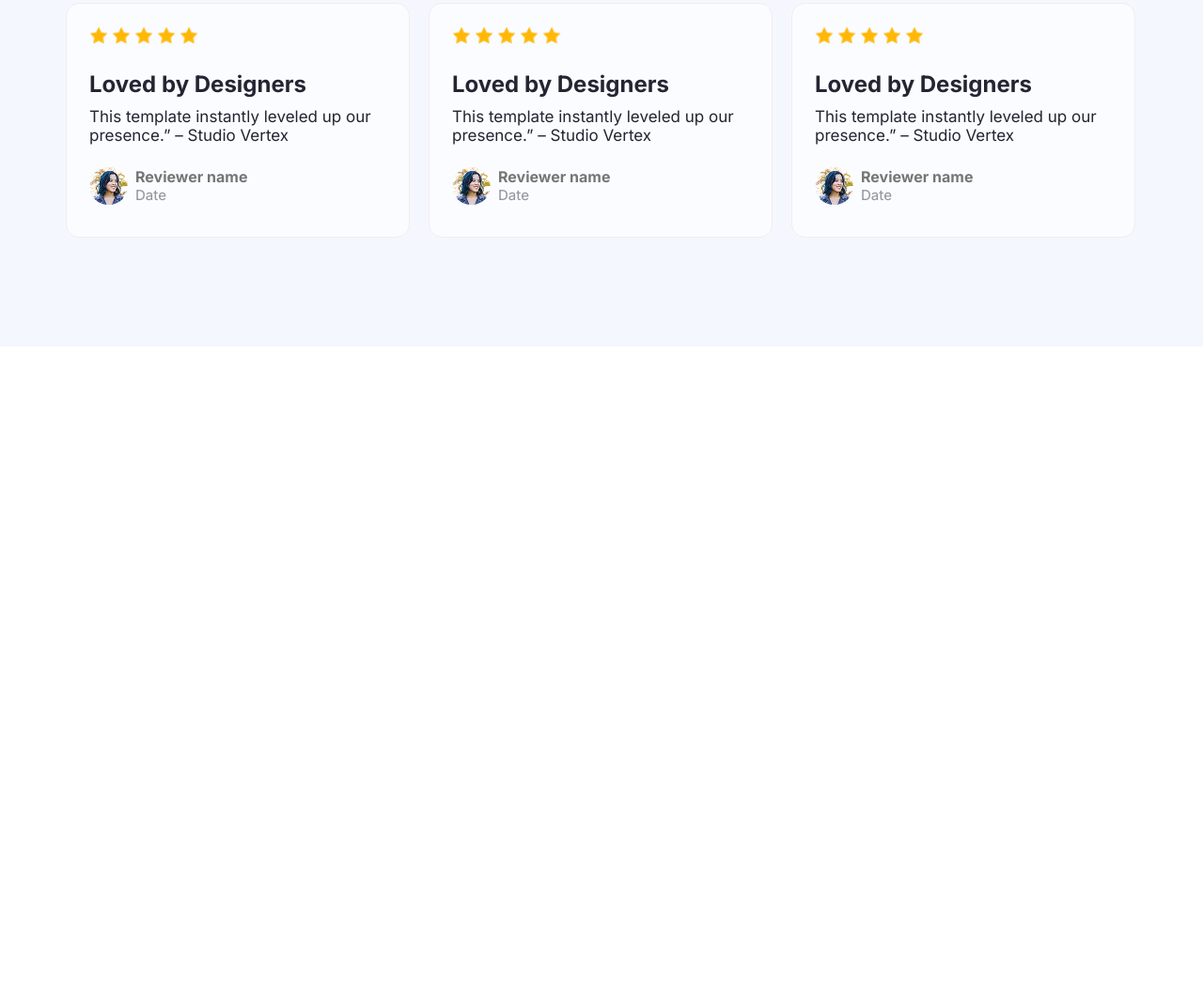
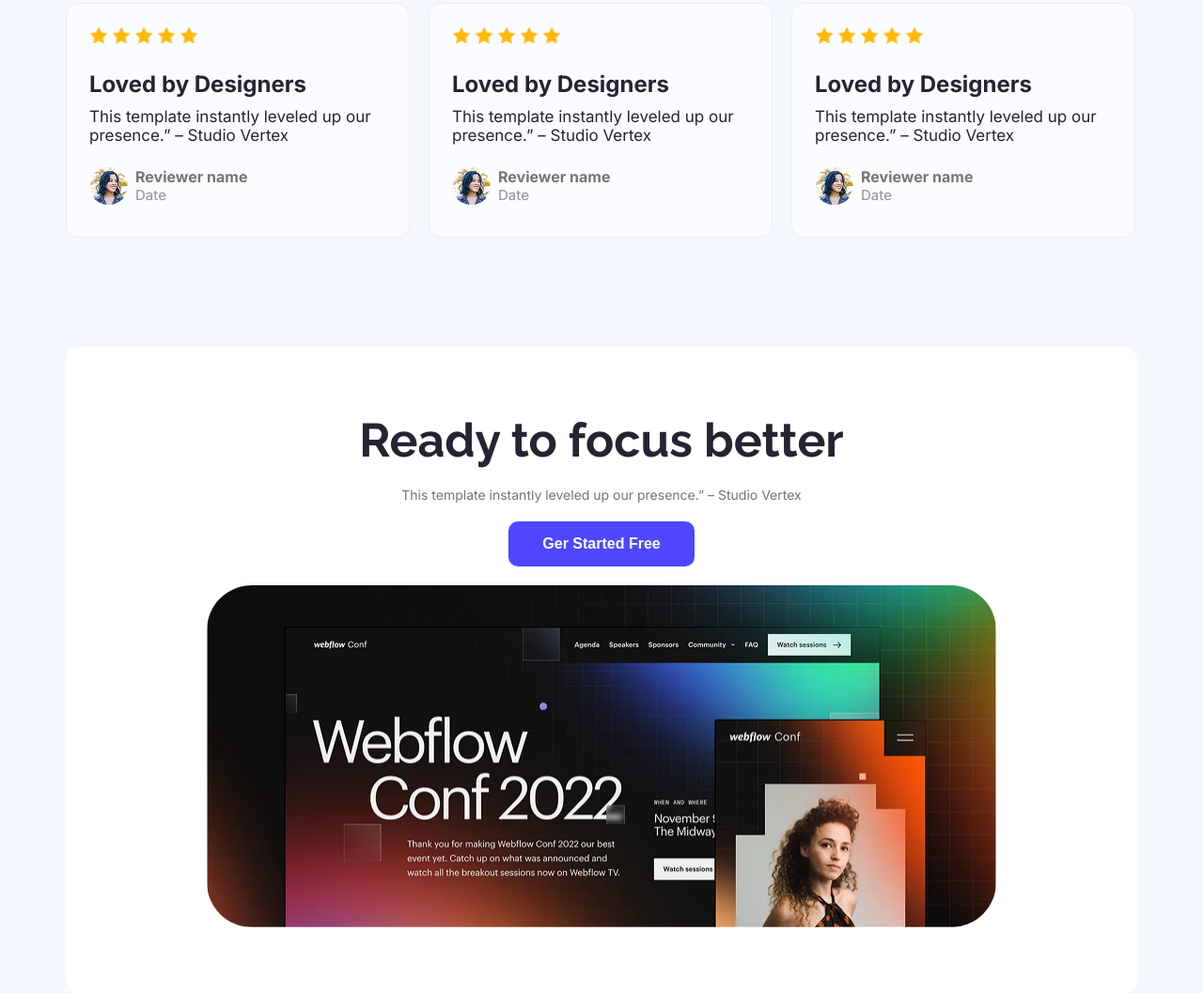
Before and after one commit to biplobrana007/assignment-01, a plain HTML site: page index.html in a window 1280 px wide. Shown: the part 1782-2839 px from the top of the page at 94% size. Before the commit the page ends 2151 px from the top, so only its background shows below. Drawn offline with Linux system fonts and the light colour scheme.

Commit message:
ready section added

```diff
--- a/index.html
+++ b/index.html
@@ -120,6 +120,15 @@
                 </div>
             </div>
         </section>
+        <!-- READY TO FOCUS SECTION -->
+         <section class="container">
+            <div class="ready">
+                <h2 class="readyTitle ralewayFont">Ready to focus better</h2>
+                <p class="readyPara interFont">This template instantly leveled up our presence.” – Studio Vertex</p>
+                <button class="btn">Ger Started Free</button>
+                <img class="readyImg" src="images/wc-big.png" alt="">
+            </div>
+         </section>
     </main>
 
 </body>
--- a/style.css
+++ b/style.css
@@ -238,3 +238,36 @@ nav{
 }
 
 /* .............................................FEEDBACK SECTION END */
+
+/* READY SECTION START */
+
+.ready{
+    text-align: center;
+    display: flex;
+    flex-direction: column;
+    align-items: center;
+    padding: 70px 150px;
+    border-radius: 14px;
+    background: white;
+}
+
+.readyTitle{
+    font-size: 50px;
+    font-weight: bold;
+    color: #252432;
+}
+
+.readyPara{
+    margin: 20px 0;
+    font-size: 14px;
+    color: #72737F;
+}
+
+.readyImg{
+    width: 840px;
+    height: 364px;
+    border-radius: 48px;
+    margin-top: 20px;
+}
+
+/* READY SECTION END */
```
